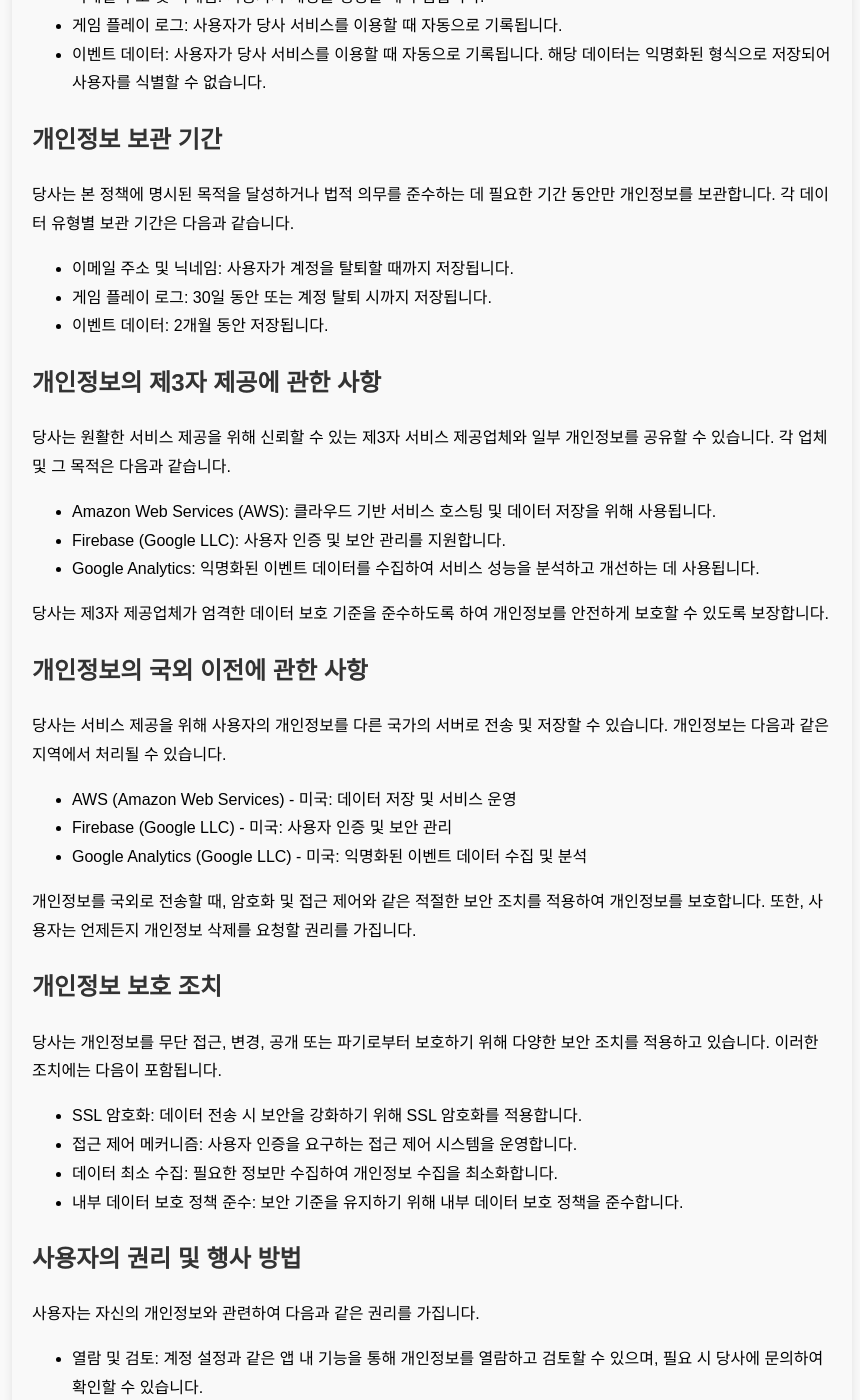
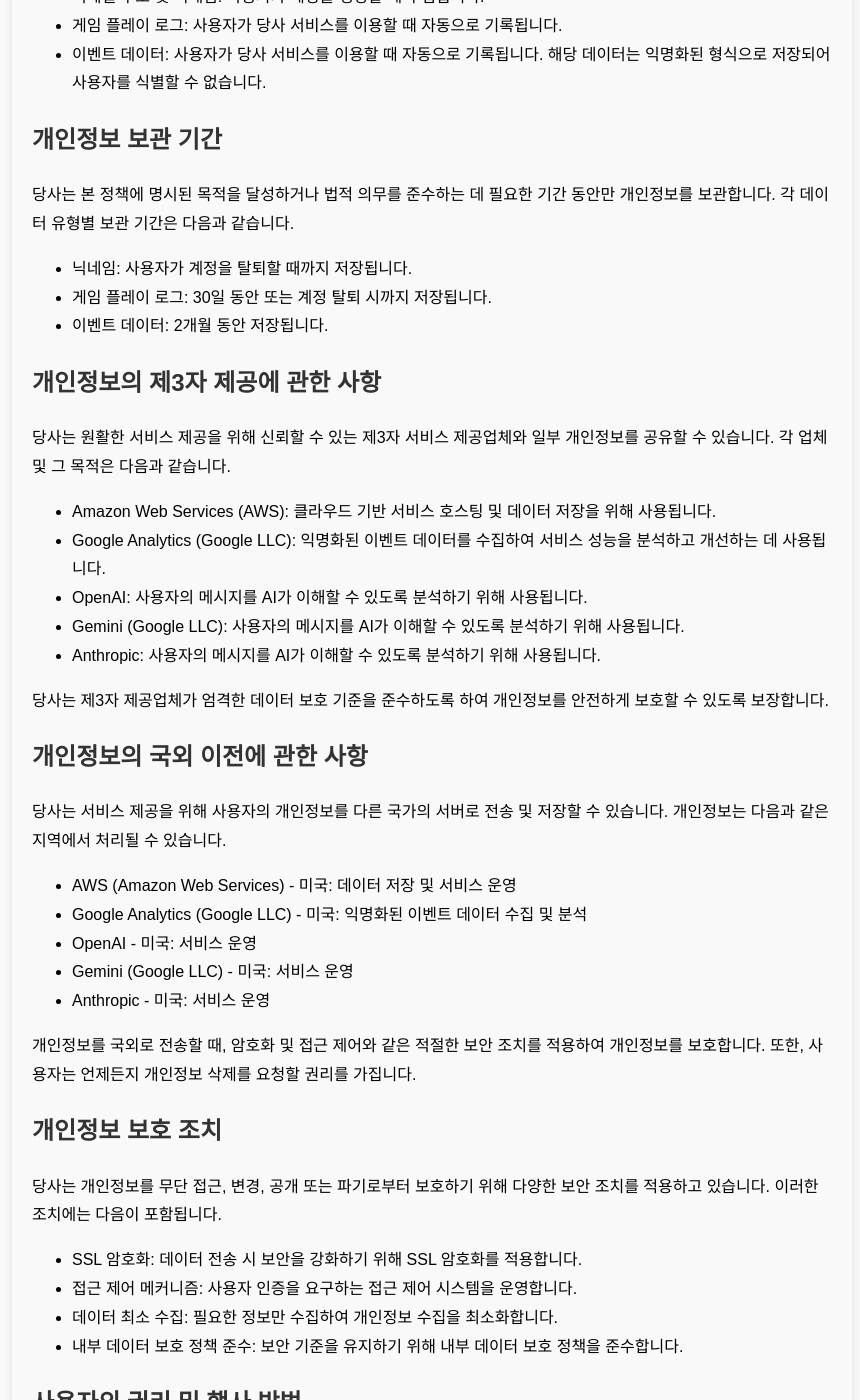
Before and after one commit to ninewands/privacy-policy, a Jekyll site: the page built from ko/index.md, in a window 1280 px wide and 1400 px high, scrolled down 913 px. Shown: the whole window, without its empty margins (208-1068 px from the left). Built offline with Jekyll 4.4.1, drawn with Linux system fonts in a browser that asks for light colours.

Commit message:
Update index.md

```diff
--- a/ko/index.md
+++ b/ko/index.md
@@ -32,7 +32,7 @@ lang: ko
 
 당사는 본 정책에 명시된 목적을 달성하거나 법적 의무를 준수하는 데 필요한 기간 동안만 개인정보를 보관합니다. 각 데이터 유형별 보관 기간은 다음과 같습니다.
 
-* 이메일 주소 및 닉네임: 사용자가 계정을 탈퇴할 때까지 저장됩니다.
+* 닉네임: 사용자가 계정을 탈퇴할 때까지 저장됩니다.
 * 게임 플레이 로그: 30일 동안 또는 계정 탈퇴 시까지 저장됩니다.
 * 이벤트 데이터: 2개월 동안 저장됩니다.
 
@@ -41,8 +41,10 @@ lang: ko
 당사는 원활한 서비스 제공을 위해 신뢰할 수 있는 제3자 서비스 제공업체와 일부 개인정보를 공유할 수 있습니다. 각 업체 및 그 목적은 다음과 같습니다.
 
 * Amazon Web Services (AWS): 클라우드 기반 서비스 호스팅 및 데이터 저장을 위해 사용됩니다.
-* Firebase (Google LLC): 사용자 인증 및 보안 관리를 지원합니다.
-* Google Analytics: 익명화된 이벤트 데이터를 수집하여 서비스 성능을 분석하고 개선하는 데 사용됩니다.
+* Google Analytics (Google LLC): 익명화된 이벤트 데이터를 수집하여 서비스 성능을 분석하고 개선하는 데 사용됩니다.
+* OpenAI: 사용자의 메시지를 AI가 이해할 수 있도록 분석하기 위해 사용됩니다.
+* Gemini (Google LLC): 사용자의 메시지를 AI가 이해할 수 있도록 분석하기 위해 사용됩니다.
+* Anthropic: 사용자의 메시지를 AI가 이해할 수 있도록 분석하기 위해 사용됩니다.
 
 당사는 제3자 제공업체가 엄격한 데이터 보호 기준을 준수하도록 하여 개인정보를 안전하게 보호할 수 있도록 보장합니다.
 
@@ -51,8 +53,10 @@ lang: ko
 당사는 서비스 제공을 위해 사용자의 개인정보를 다른 국가의 서버로 전송 및 저장할 수 있습니다. 개인정보는 다음과 같은 지역에서 처리될 수 있습니다.
 
 * AWS (Amazon Web Services) - 미국: 데이터 저장 및 서비스 운영
-* Firebase (Google LLC) - 미국: 사용자 인증 및 보안 관리
 * Google Analytics (Google LLC) - 미국: 익명화된 이벤트 데이터 수집 및 분석
+* OpenAI - 미국: 서비스 운영
+* Gemini (Google LLC) - 미국: 서비스 운영
+* Anthropic - 미국: 서비스 운영
 
 개인정보를 국외로 전송할 때, 암호화 및 접근 제어와 같은 적절한 보안 조치를 적용하여 개인정보를 보호합니다. 또한, 사용자는 언제든지 개인정보 삭제를 요청할 권리를 가집니다.
 
```
